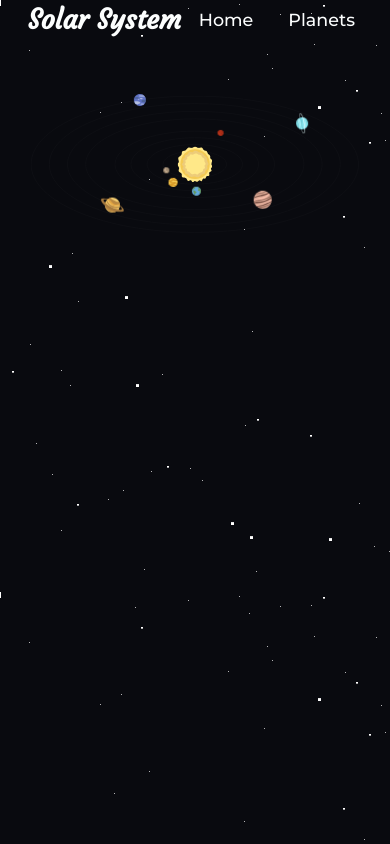
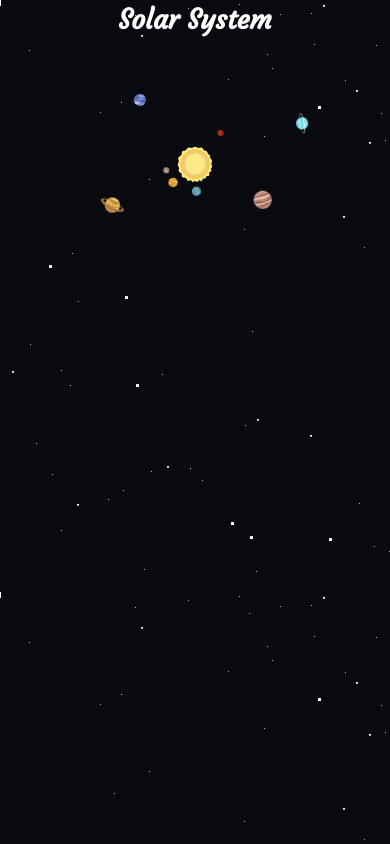
Before and after one commit to JavierHerreraM/solar-system, a React (Create React App) app: page / in a window 390 px wide. Shown: the top 844 px of the page. Built offline with nearby package versions, Linux system fonts and the light colour scheme.

Commit message:
Change the way the nav comp hides the options in small screens

```diff
--- a/src/components/nav/Nav.jsx
+++ b/src/components/nav/Nav.jsx
@@ -1,20 +1,15 @@
 import React from 'react';
 import { Link } from 'react-router-dom';
-import { useMediaQuery } from 'react-responsive';
 import './nav.scss';
 
 function NavBar() {
-    const isBigScreen = useMediaQuery({ query: '(min-device-width: 769px)' });
-
     return (
         <header className='navbar'>
             <h1 className='navbar-title'>Solar System</h1>
-            {/* If the screen is tablet portrait or below it don't show the options */}
-            {isBigScreen &&
-                <nav className='navbar-options'>
-                    <Link to='/' className="navbar-option" >Home</Link>
-                    <Link to='/planets:earth' className="navbar-option" >Planets</Link>
-                </nav>}
+            <nav className='navbar-options'>
+                <Link to='/' className="navbar-option" >Home</Link>
+                <Link to='/planets:earth' className="navbar-option" >Planets</Link>
+            </nav>
         </header>
     );
 }
--- a/src/components/nav/nav.scss
+++ b/src/components/nav/nav.scss
@@ -43,4 +43,8 @@
     .navbar-title {
         position: static;
     }
+
+    .navbar-options {
+        display: none;
+    }
 }
```
